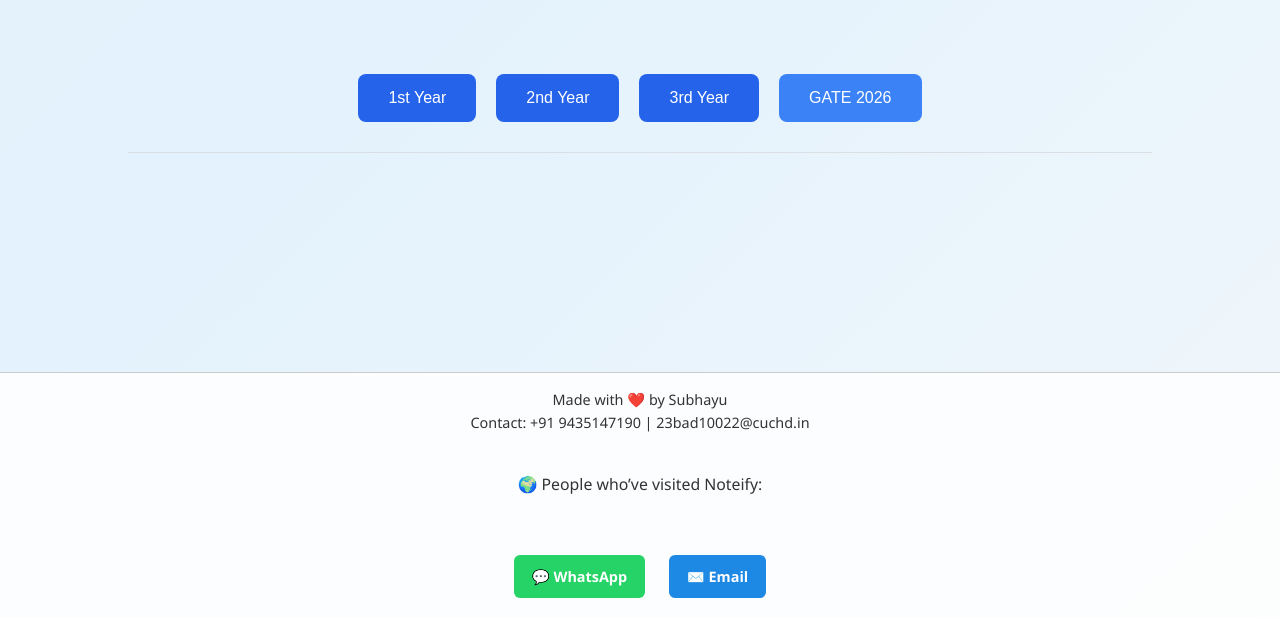
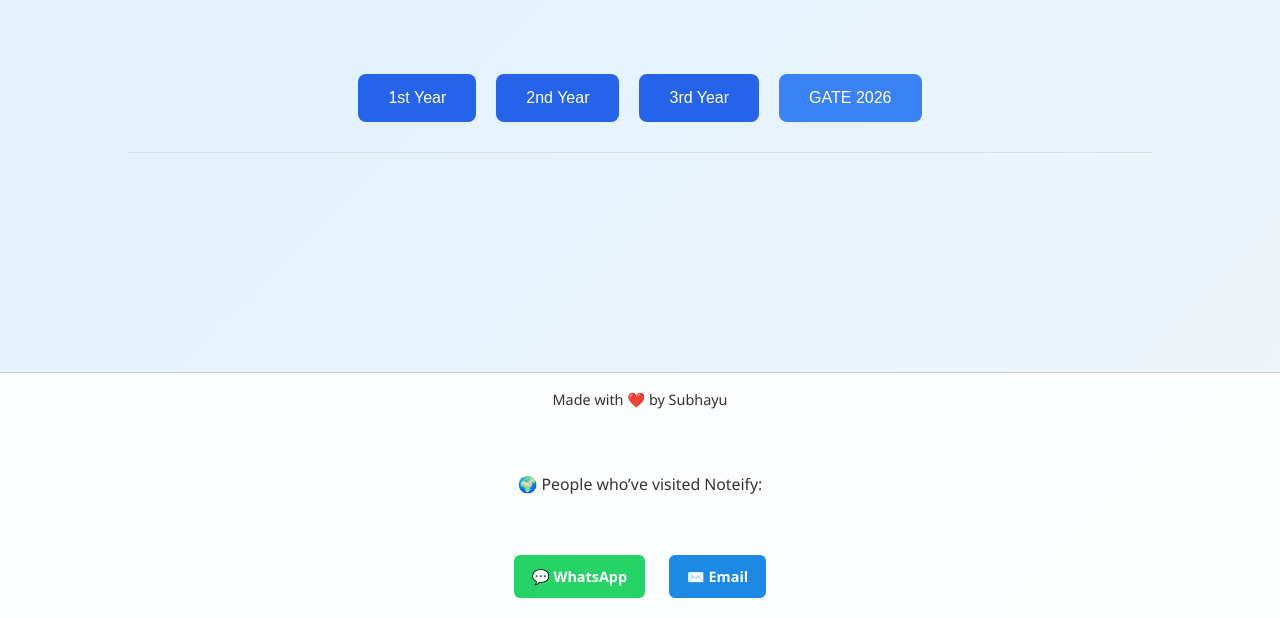
Before and after one commit to subhayu18/Noteify, a plain HTML site: page index.html in a window 1280 px wide. Shown: the part 182-800 px from the top of the page. Drawn offline with Linux system fonts and the light colour scheme.

```diff
--- a/index.html
+++ b/index.html
@@ -208,7 +208,6 @@
 
   <footer>
     Made with ❤️ by Subhayu<br />
-    Contact: +91 9435147190 | 23bad10022@cuchd.in
     <br><br>
 
     <!-- 🌍 Visitor Counter -->
```
